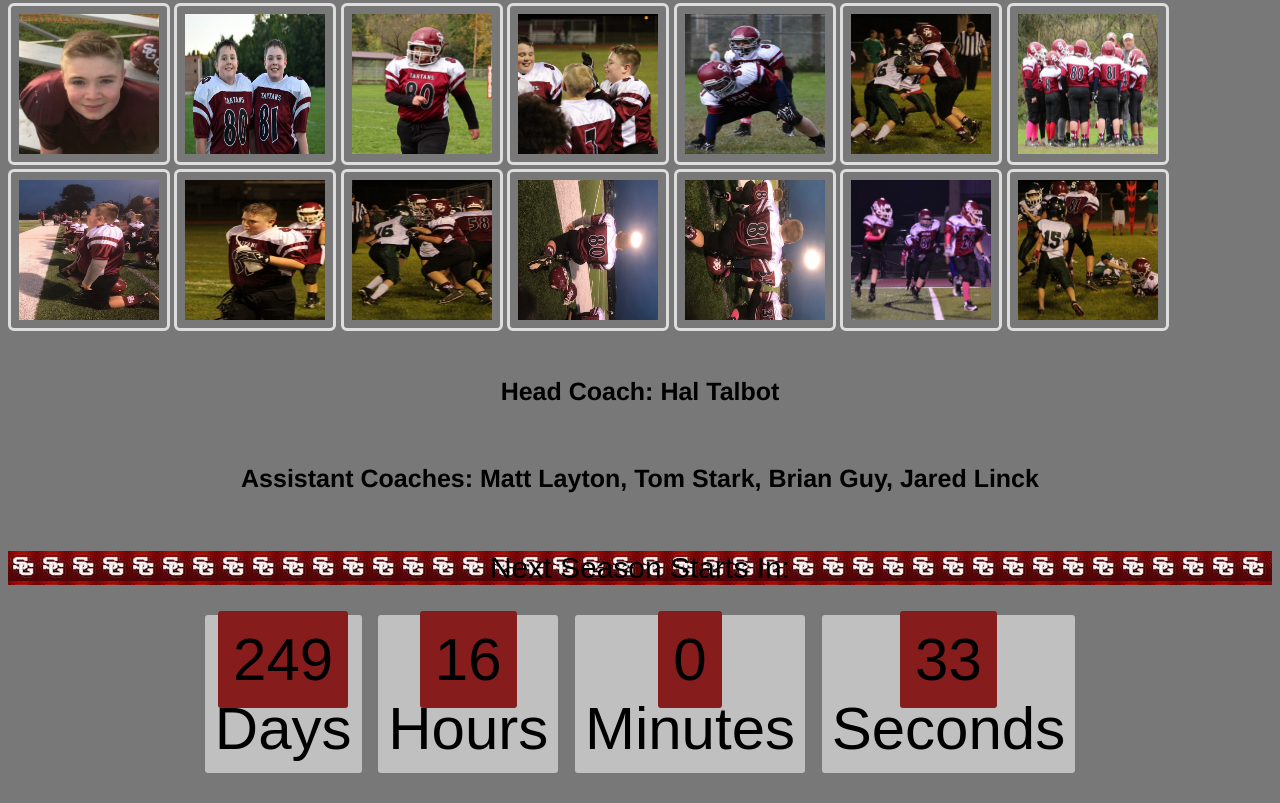
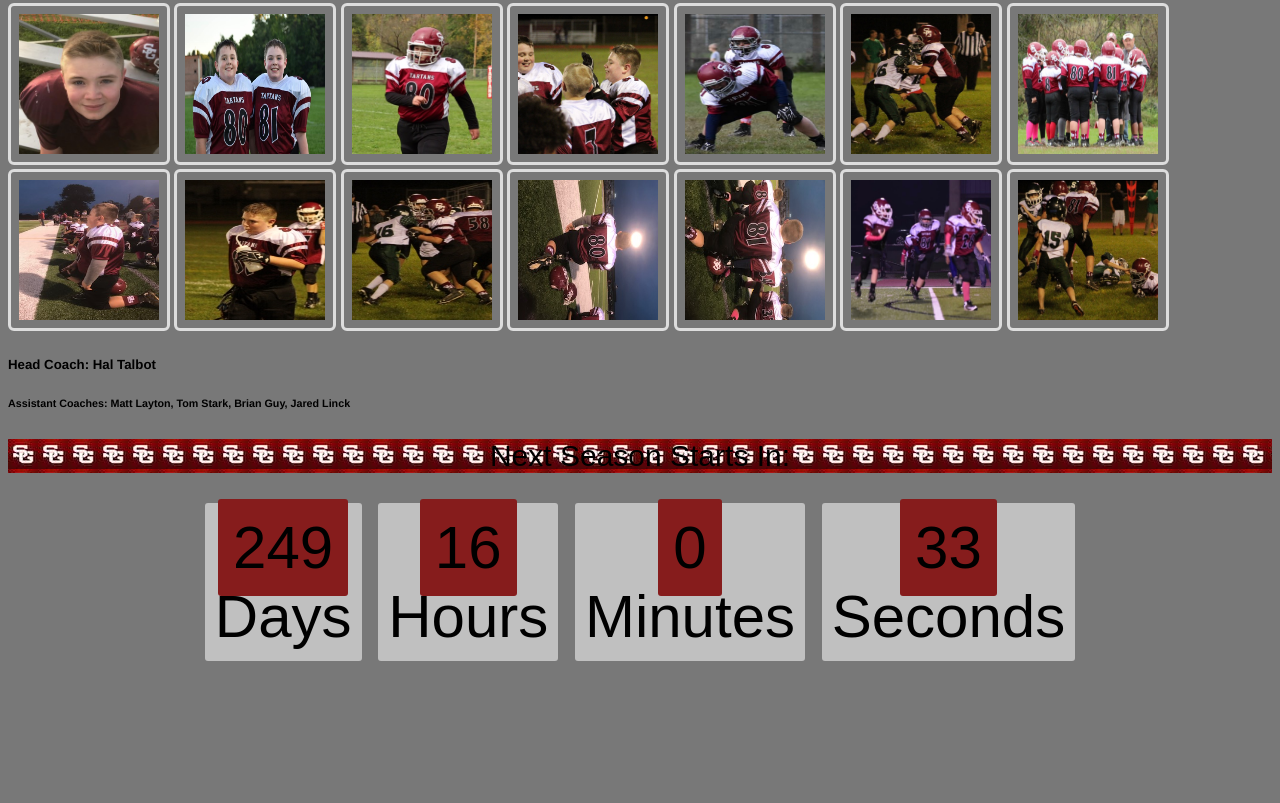
Before and after one commit to JaredLinck23/JaredLinck23.github.io, a plain HTML site: page football/index.html in a window 1280 px wide. Shown: the part 920-1723 px from the top of the page. After the commit the page ends 1611 px from the top, so only its background shows below. Drawn offline with Linux system fonts and the light colour scheme; files whose address does not match are found by name.

Commit message:
font changes and cleanup

```diff
--- a/football/styles/index.css
+++ b/football/styles/index.css
@@ -19,10 +19,6 @@ h1 {
 h4 {
     text-align: center;
     font-size: 30px;
-}
-h5, h6 {
-    text-align: center;
-    font-size: 25px;
 }
 ul {
     text-align: center;
```
Also changed, not shown: index.htm (+0 -5 lines).
